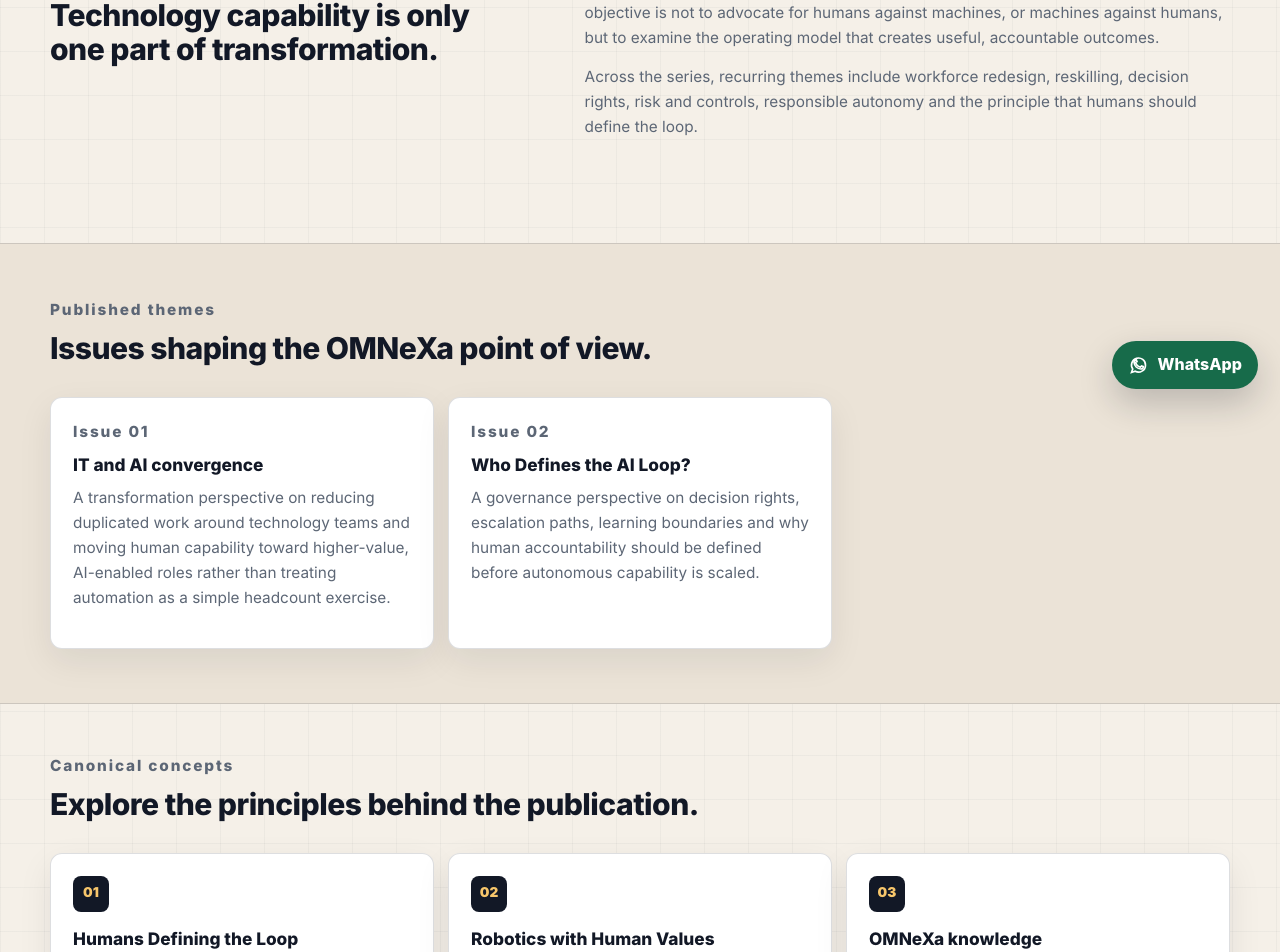
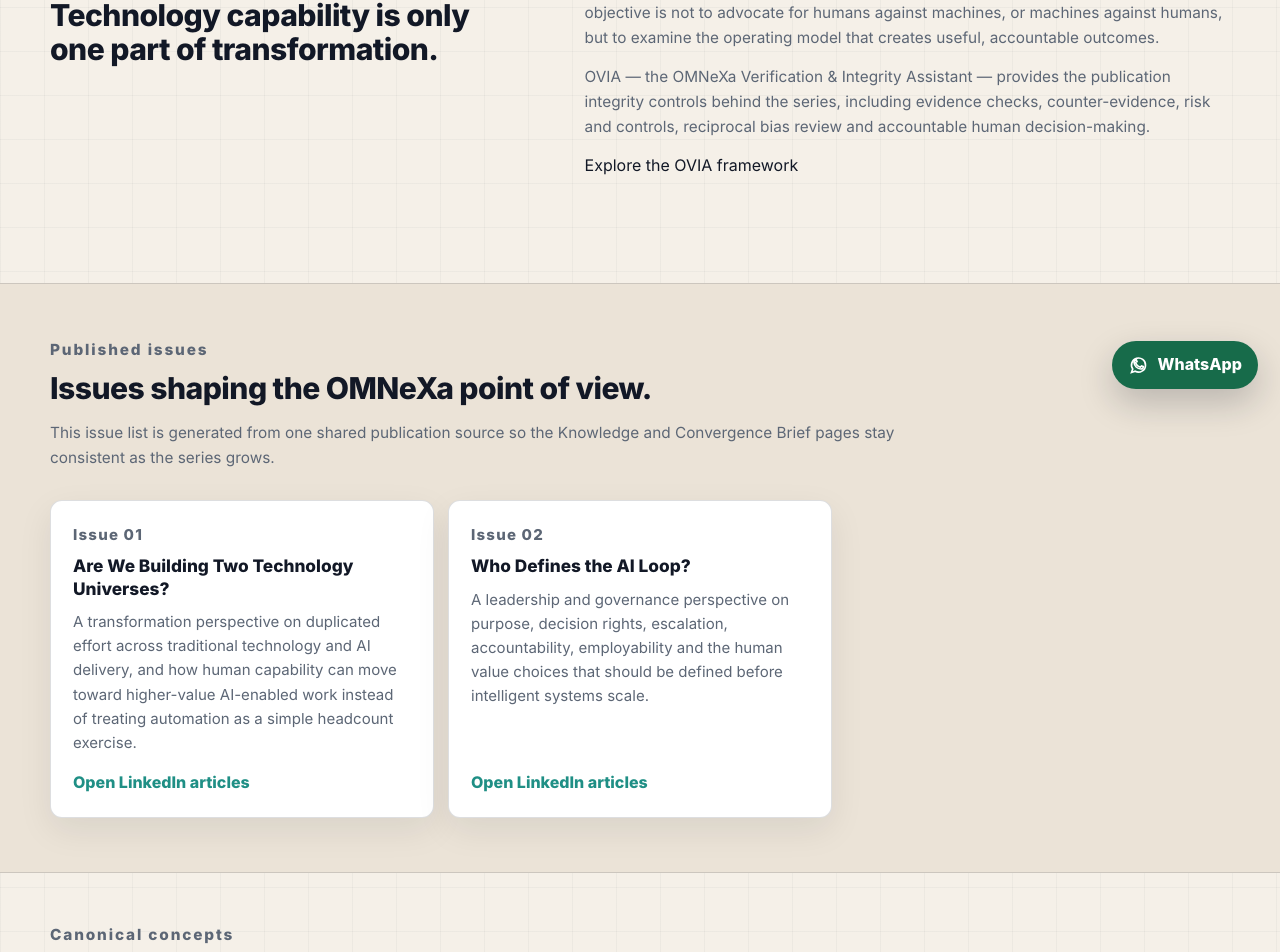
Before and after one commit to HumanSamaritan/OMNEXAFuture, a Next.js app: page /convergence-brief in a window 1280 px wide. Shown: the part 389-1341 px from the top of the page. Built offline with nearby package versions, Linux system fonts and the light colour scheme.

Commit message:
Make Convergence Brief issues data-driven and link OVIA

```diff
--- a/app/convergence-brief/page.tsx
+++ b/app/convergence-brief/page.tsx
@@ -1,4 +1,5 @@
 import type { Metadata } from "next";
+import { getConvergenceIssues } from "@/lib/publications";
 
 const siteUrl = "https://www.omnexagoc.com";
 
@@ -35,7 +36,9 @@
   inLanguage: "en-SG"
 };
 
-export default function ConvergenceBriefPage() {
+export default async function ConvergenceBriefPage() {
+  const issues = await getConvergenceIssues();
+
   return (
     <main>
       <script
@@ -64,36 +67,35 @@
             to examine the operating model that creates useful, accountable outcomes.
           </p>
           <p>
-            Across the series, recurring themes include workforce redesign, reskilling, decision rights,
-            risk and controls, responsible autonomy and the principle that humans should define the loop.
+            OVIA — the OMNeXa Verification & Integrity Assistant — provides the publication integrity
+            controls behind the series, including evidence checks, counter-evidence, risk and controls,
+            reciprocal bias review and accountable human decision-making.
           </p>
+          <a href="/ovia">Explore the OVIA framework</a>
         </div>
       </section>
 
       <section className="band">
         <div className="section-shell aligned-section">
           <div className="section-heading">
-            <p className="eyebrow">Published themes</p>
+            <p className="eyebrow">Published issues</p>
             <h2>Issues shaping the OMNeXa point of view.</h2>
+            <p>
+              This issue list is generated from one shared publication source so the Knowledge and
+              Convergence Brief pages stay consistent as the series grows.
+            </p>
           </div>
-          <div className="service-preview-grid">
-            <article className="service-card">
-              <p className="eyebrow">Issue 01</p>
-              <h3>IT and AI convergence</h3>
-              <p>
-                A transformation perspective on reducing duplicated work around technology teams and
-                moving human capability toward higher-value, AI-enabled roles rather than treating
-                automation as a simple headcount exercise.
-              </p>
-            </article>
-            <article className="service-card">
-              <p className="eyebrow">Issue 02</p>
-              <h3>Who Defines the AI Loop?</h3>
-              <p>
-                A governance perspective on decision rights, escalation paths, learning boundaries and
-                why human accountability should be defined before autonomous capability is scaled.
-              </p>
-            </article>
+          <div className="publication-grid">
+            {issues.map((issue) => (
+              <article className="publication-card" id={issue.slug} key={issue.slug}>
+                <p className="publication-meta">{issue.issue}</p>
+                <h3>{issue.title}</h3>
+                <p>{issue.summary}</p>
+                {issue.linkedinUrl ? (
+                  <a href={issue.linkedinUrl} target="_blank" rel="noreferrer">Open LinkedIn articles</a>
+                ) : null}
+              </article>
+            ))}
           </div>
         </div>
       </section>
@@ -106,21 +108,21 @@
         <div className="pillar-grid">
           <article className="pillar-card">
             <span>01</span>
+            <h3>OVIA Framework</h3>
+            <p>Evidence, counter-evidence, risk, controls and integrity checks for AI-assisted analysis.</p>
+            <a href="/ovia">Open OVIA</a>
+          </article>
+          <article className="pillar-card">
+            <span>02</span>
             <h3>Humans Defining the Loop</h3>
             <p>Human purpose, authority, accountability and escalation as part of AI system design.</p>
             <a href="/humans-defining-the-loop">Read the concept</a>
           </article>
           <article className="pillar-card">
-            <span>02</span>
+            <span>03</span>
             <h3>Robotics with Human Values</h3>
             <p>Robotics designed around human purpose, dignity, safety and responsible interaction.</p>
             <a href="/robotics-with-human-values">Read the concept</a>
-          </article>
-          <article className="pillar-card">
-            <span>03</span>
-            <h3>OMNeXa knowledge</h3>
-            <p>Official company facts and direct answers about OMNeXa Pte. Ltd.</p>
-            <a href="/knowledge">Open the knowledge guide</a>
           </article>
         </div>
       </section>
```
